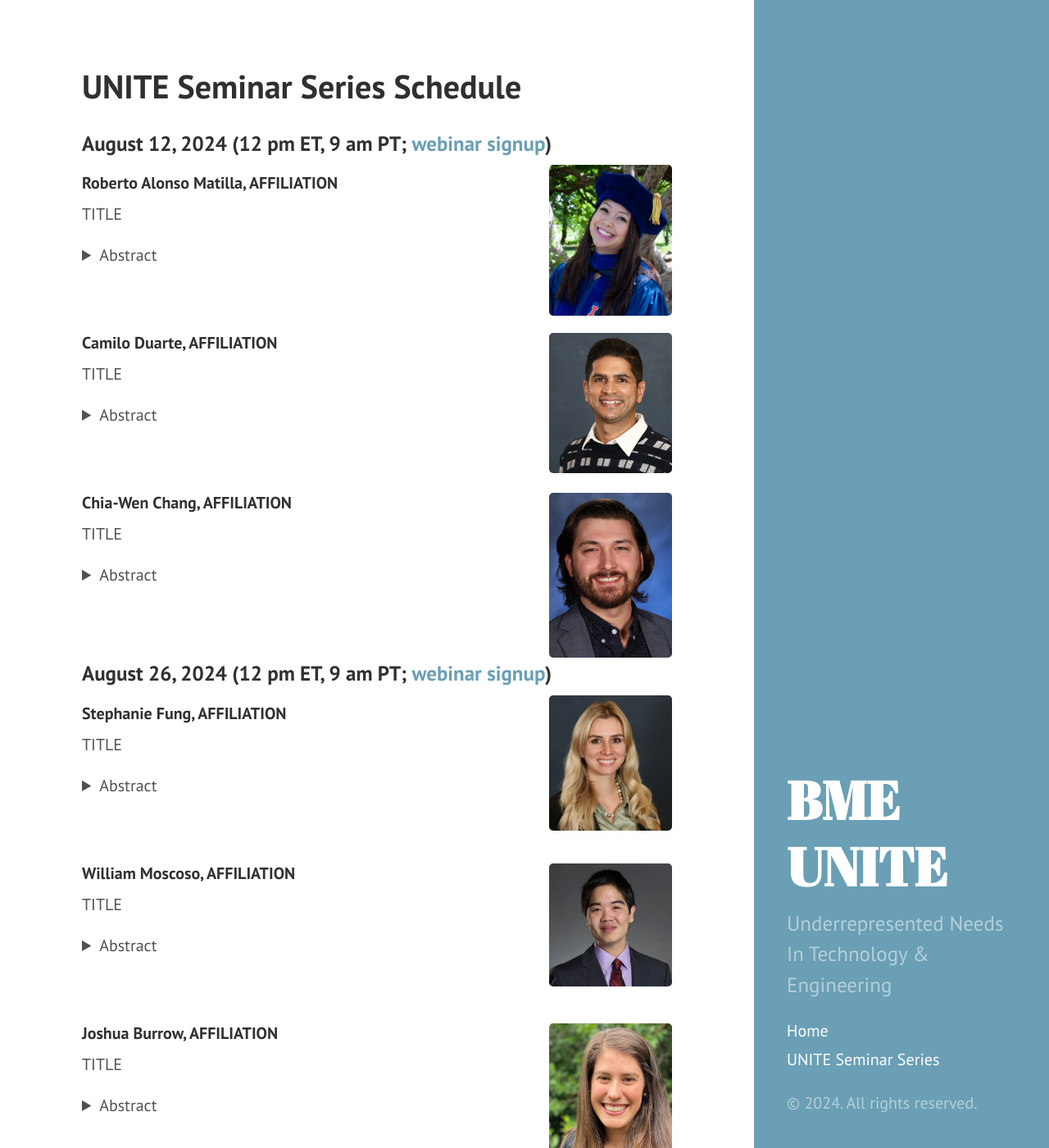
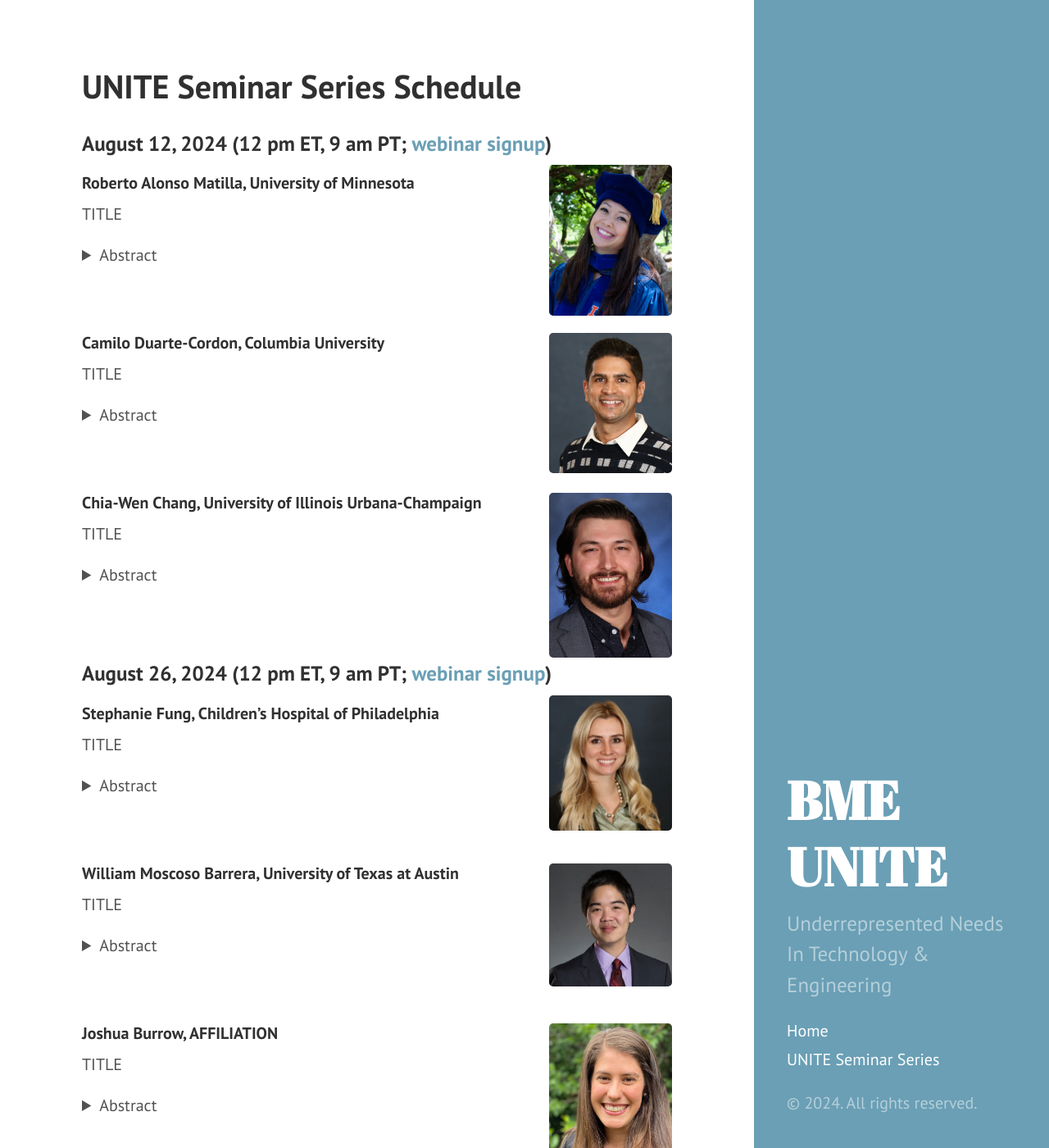
Before and after one commit to BME-UNITE/bmeunite, a Jekyll site: the page built from seminar-schedule.md, in a window 1280 px wide and 1400 px high. Shown: the whole window at 82% size. Built offline with Jekyll 4.4.1, drawn with Linux system fonts in a browser that asks for light colours; Markdown is read by kramdown in place of the engine named in the settings; some of the changed text lies outside the part shown.

Commit message:
Add affiliations

```diff
--- a/seminar-schedule.md
+++ b/seminar-schedule.md
@@ -9,7 +9,7 @@ exclude: true
 
 <img src="/public/seminar-photos/2023-08-14-Zambuto.webp" alt="Dr. Matilla's photo" width="150px" id="photo-float"/>
 
-#### Roberto Alonso Matilla, AFFILIATION
+#### Roberto Alonso Matilla, University of Minnesota
 
 TITLE
 
@@ -21,7 +21,7 @@ ABSTRACT</details>
 
 <img src="/public/seminar-photos/2023-08-14-Rodriguez.webp" alt="Dr. Duarte's photo" width="150px" id="photo-float"/>
 
-#### Camilo Duarte, AFFILIATION
+#### Camilo Duarte-Cordon, Columbia University
 
 TITLE
 
@@ -33,7 +33,7 @@ ABSTRACT</details>
 
 <img src="/public/seminar-photos/2023-08-14-Urie.webp" alt="Dr. Chang's photo" width="150px" id="photo-float"/>
 
-#### Chia-Wen Chang, AFFILIATION
+#### Chia-Wen Chang, University of Illinois Urbana-Champaign
 
 TITLE
 
@@ -47,7 +47,7 @@ ABSTRACT</details>
 
 <img src="/public/seminar-photos/2023-08-28-Lanier.webp" alt="Dr. Lanier's photo" width="150px" id="photo-float"/>
 
-#### Stephanie Fung, AFFILIATION
+#### Stephanie Fung, Children’s Hospital of Philadelphia
 
 TITLE
 
@@ -59,7 +59,7 @@ ABSTRACT</details>
 
 <img src="/public/seminar-photos/2023-08-28-Liu.webp" alt="Dr. Liu's photo" width="150px" id="photo-float"/>
 
-#### William Moscoso, AFFILIATION
+#### William Moscoso Barrera, University of Texas at Austin
 
 TITLE
 
@@ -85,7 +85,7 @@ ABSTRACT</details>
 
 <img src="/public/seminar-photos/2023-09-11-Adebowale.webp" alt="Dr. Mack's photo" width="150px" id="photo-float"/>
 
-#### Nzinga Mack, AFFILIATION
+#### Nzinga Mack, Johns Hopkins University
 
 TITLE
 
@@ -97,7 +97,7 @@ ABSTRACT</details>
 
 <img src="/public/seminar-photos/2023-09-11-Sangha.webp" alt="Dr. Jain's photo" width="150px" id="photo-float"/>
 
-#### Ishita Jain, AFFILIATION
+#### Ishita Jain, Stanford University
 
 TITLE
 
@@ -109,7 +109,7 @@ ABSTRACT</details>
 
 <img src="/public/seminar-photos/2024/Jakubowski.webp" alt="Dr. Jakubowski's photo" width="150px" id="photo-float"/>
 
-#### Kristen Jakubowski, AFFILIATION
+#### Kristen Jakubowski, Emory University and Georgia Institute of Technology
 
 TITLE
 
@@ -123,7 +123,7 @@ ABSTRACT</details>
 
 <img src="/public/seminar-photos/2023-09-25-Ott.webp" alt="Dr. Clayton's photo" width="150px" id="photo-float"/>
 
-#### Sade Clayton
+#### Sade Williams Clayton, Washington University in St. Louis
 
 TITLE
 
@@ -147,7 +147,7 @@ ABSTRACT</details>
 
 <img src="/public/seminar-photos/2023-09-25-Bushnell.webp" alt="Dr. Gamboa's photo" width="150px" id="photo-float"/>
 
-#### Lena Gamboa
+#### Lena Gamboa, Emory University and Georgia Institute of Technology
 
 TITLE
 
```
Also changed, not shown: other parts of seminar-schedule.md (+1 -1 lines).
